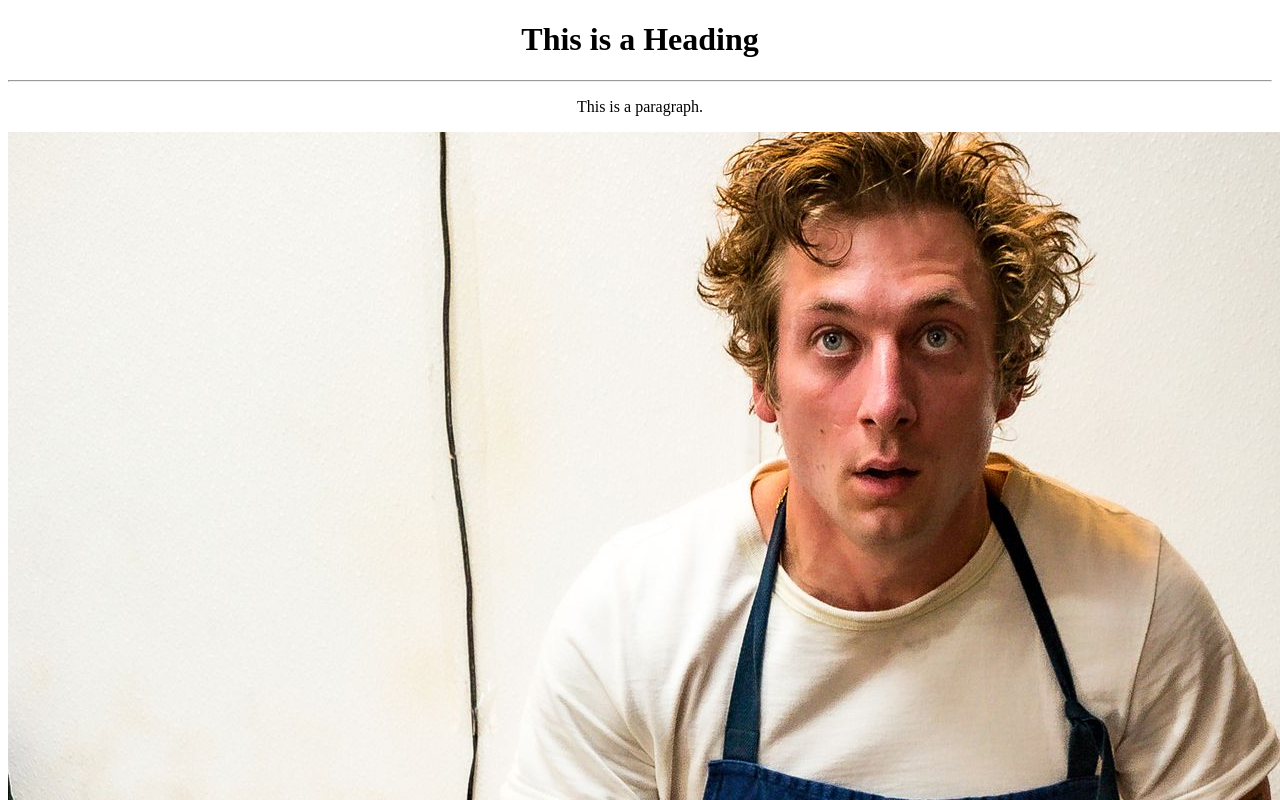
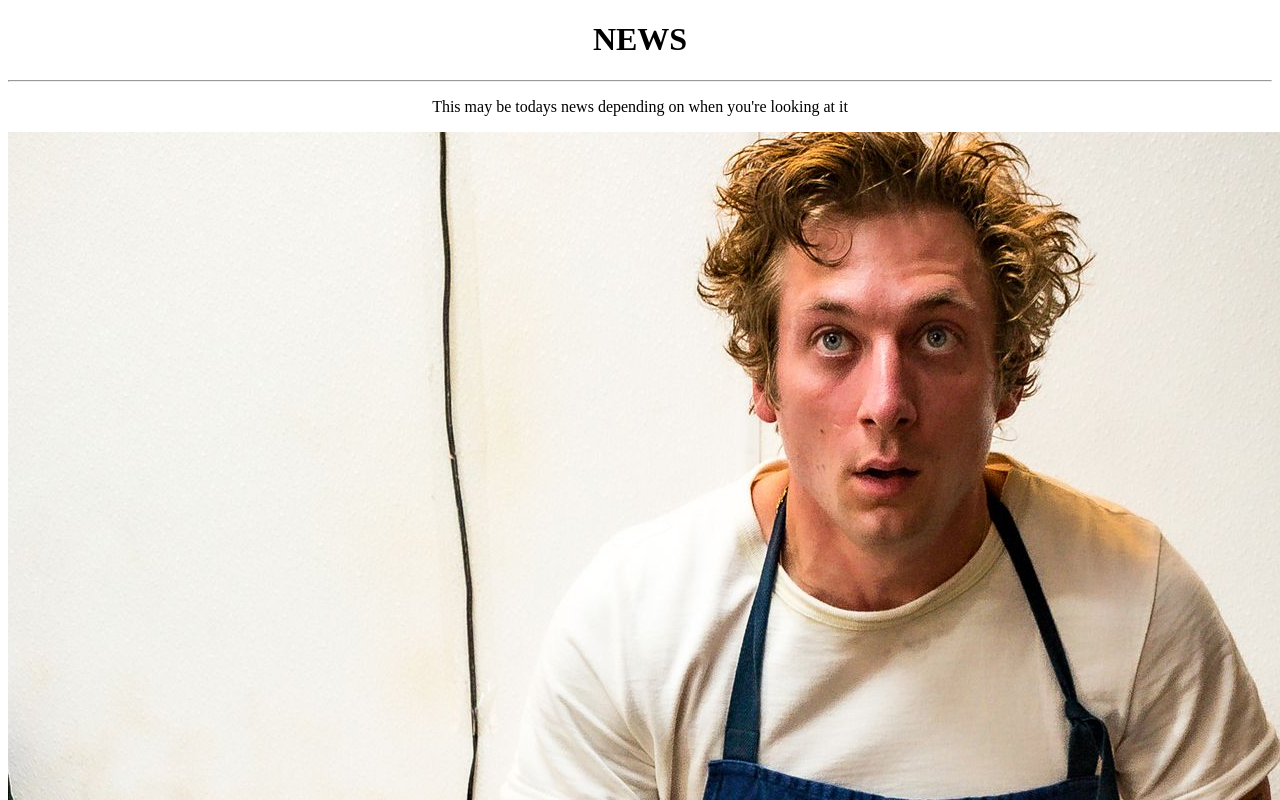
Before and after one commit to untitled-stan/untitled-stan.github.io, a plain HTML site: page index.html in a window 1280 px wide. Shown: the top 800 px of the page. Drawn offline with Linux system fonts and the light colour scheme.

Commit message:
Update index.html

```diff
--- a/index.html
+++ b/index.html
@@ -10,11 +10,11 @@ div {text-align: center:}
 </head>
 <body>
 
-<h1>This is a Heading</h1>
+<h1>NEWS</h1>
 <hr>
-<p style="text-align: center;">This is a paragraph.</p>
+<p style="text-align: center;">This may be todays news depending on when you're looking at it</p>
 <p>
-<img style="text-align: center;" src="The_Bear.jpg" alt="him">
+<img src="The_Bear.jpg" alt="him">
 </p>
 
 </body>
```
